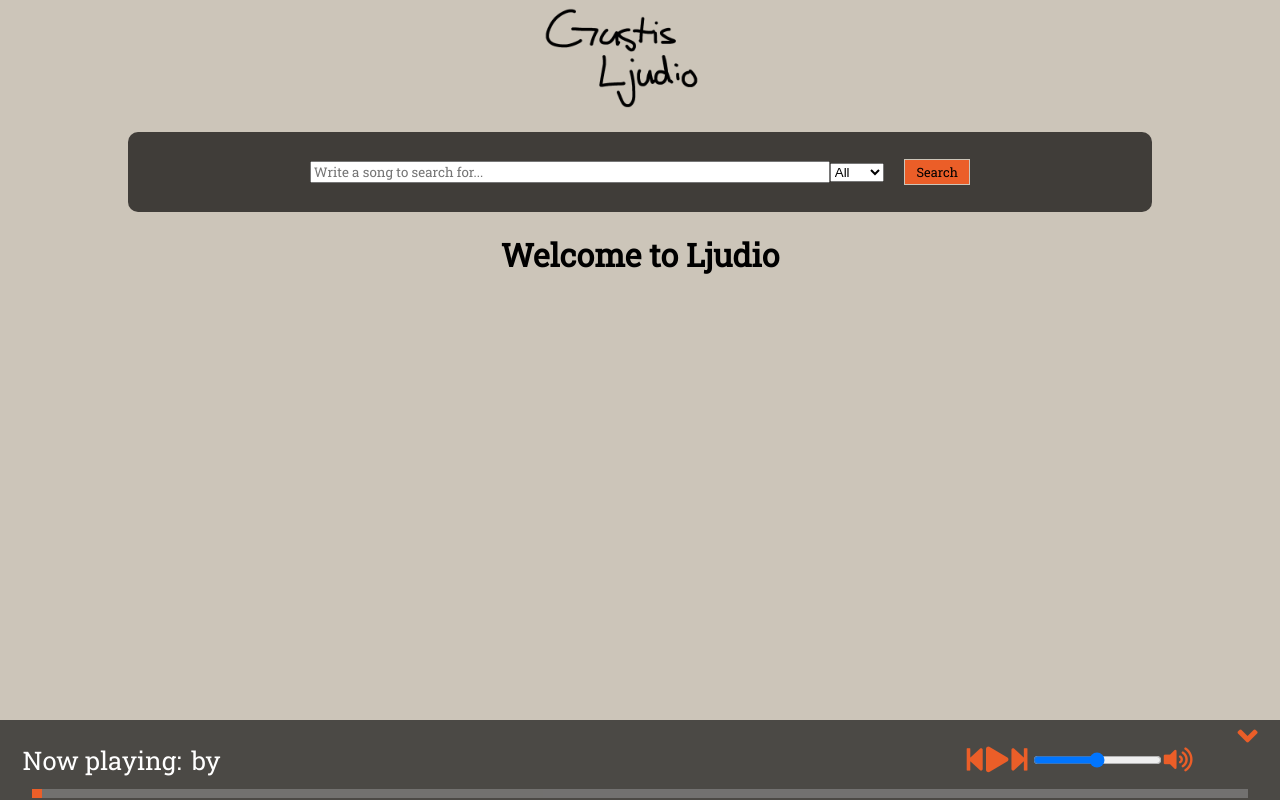
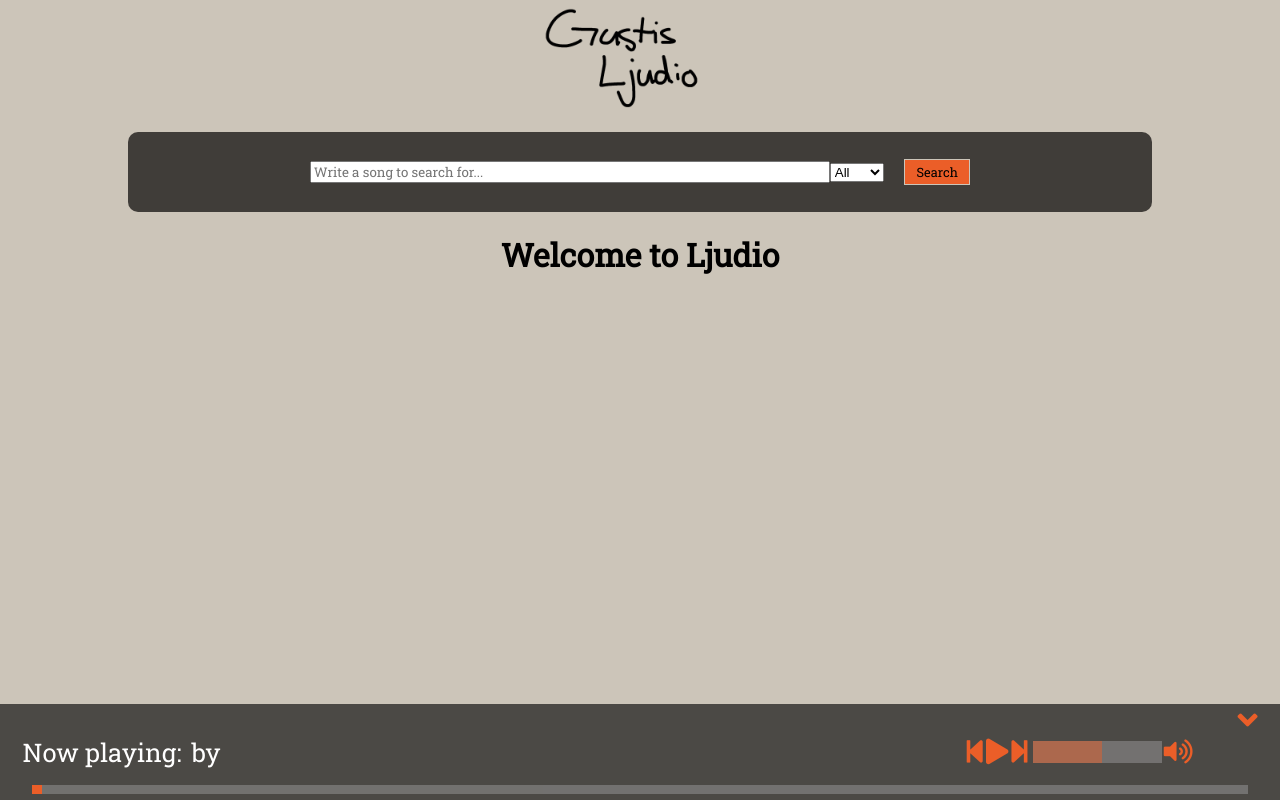
Before and after one commit to gustafrydell/Projektarbete-Webbutveckling-Ljudio, a Vue app in the folder Ljudio/: page / in a window 1280 px wide. Both pictures are taken after a click on the element "Maximize player". Built offline with nearby package versions, Linux system fonts and the light colour scheme.

Commit message:
Added style to volume slider

```diff
--- a/Ljudio/src/components/MusicPlayer.vue
+++ b/Ljudio/src/components/MusicPlayer.vue
@@ -11,7 +11,7 @@
             <i @click="play(getCurrentSong.videoId)" class="fas fa-play" v-if="!getTogglePlayPause"></i>
             <i @click="pause()" class="fas fa-pause" v-if="getTogglePlayPause"></i>
             <i @click="nextSong()" class="fas fa-step-forward"></i>
-            <input @change="setVolume(volume)" @mousemove="setVolume(volume)" type="range" min="1" max="100" v-model="volume">
+            <input class="volume-slider" @change="setVolume(volume)" @mousemove="setVolume(volume)" type="range" min="1" max="100" v-model="volume">
             <i @click="mute()" class="fas fa-volume-up" v-if="!muted"></i>
             <i @click="mute()" class="fas fa-volume-mute" v-if="muted"></i>
         </span>
--- a/Ljudio/src/style.css
+++ b/Ljudio/src/style.css
@@ -151,7 +151,7 @@ nav{
     justify-content: space-around;
     background-color: #252422c4;
     width: 100vw;
-    height: 10vh;
+    height: 12vh;
     position: fixed;
     bottom: 0;
 }
@@ -238,6 +238,28 @@ th{
     box-shadow: -80px 0 0 80px #43e5f7;
   } */
 
+  .volume-slider {
+    overflow: hidden;
+    -webkit-appearance: none;
+    background-color: #9494948a;
+  }
+
+  .volume-slider::-webkit-slider-runnable-track {
+    height: 10px;
+    -webkit-appearance: none;
+    color: #eb5f2893;
+    margin-top: -1px;
+  }
+
+  .volume-slider::-webkit-slider-thumb {
+    width: 10px;
+    -webkit-appearance: none;
+
+    cursor: pointer;
+    background: #eb5e28;
+    box-shadow: -100vw 0 0 100vw #eb5f287a;
+  }
+
   .time-duration {
     align-self: flex-end;
     position: fixed;
@@ -246,6 +268,7 @@ th{
     overflow: hidden;
     -webkit-appearance: none;
     background-color: #9494948a;
+    margin-bottom: 0.5%;
   }
 
   .time-duration::-webkit-slider-runnable-track {
```
